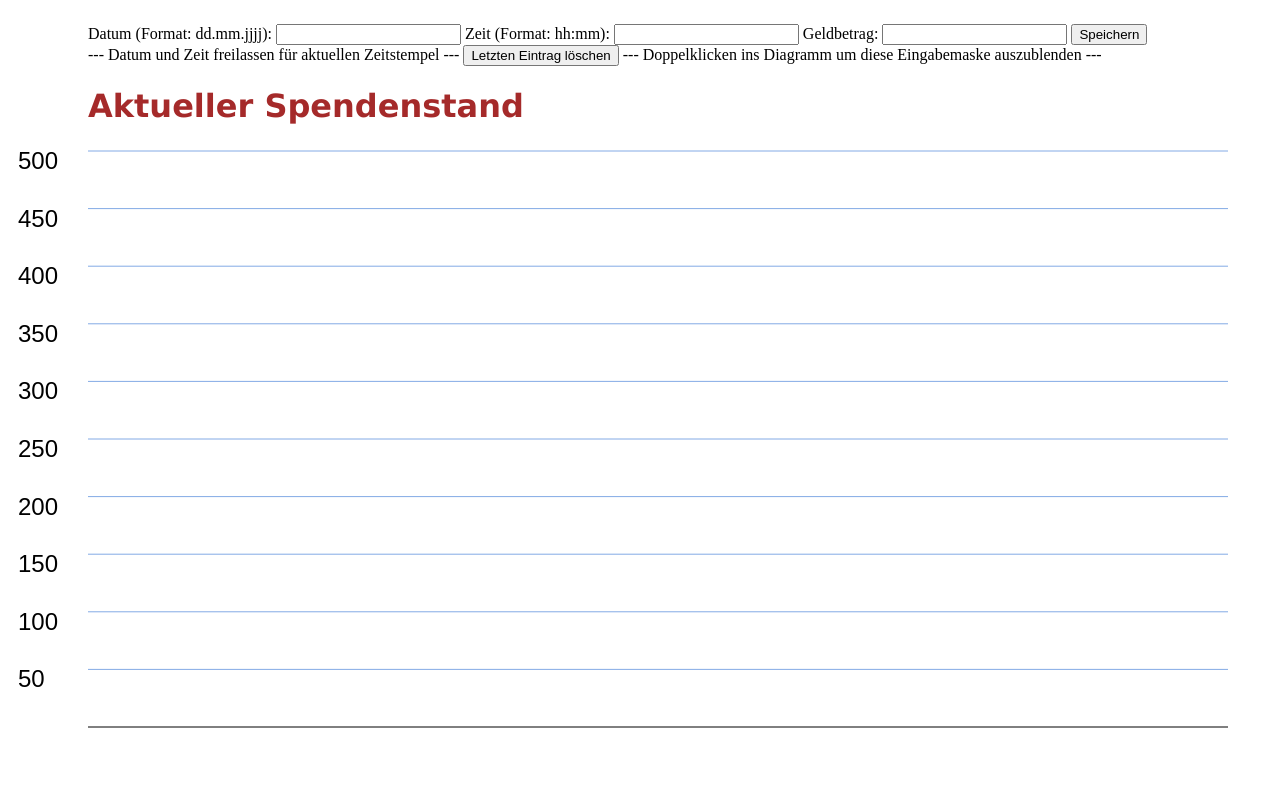
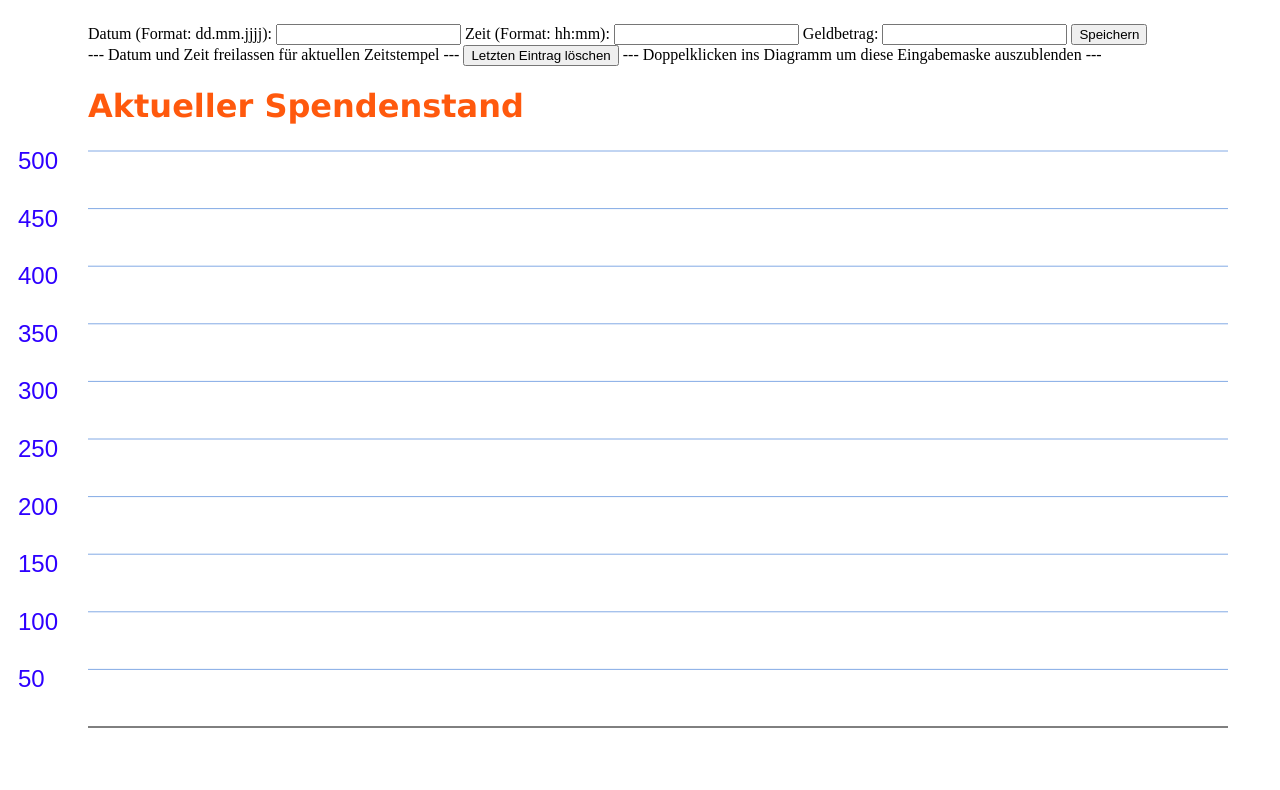
Before and after one commit to ayleenw/charitychart, a plain HTML site: page index.html in a window 1280 px wide. Drawn offline with Linux system fonts and the light colour scheme.

Commit message:
Use G&G colors

```diff
--- a/app.js
+++ b/app.js
@@ -27,14 +27,18 @@ function Init() {
   const dateField = document.getElementById('dateInput');
   const timeField = document.getElementById('timeInput');
   const moneyField = document.getElementById('moneyInput');
+
   let dateStamp;
   let timeStamp;
   let maxHeight = ctx.canvas.height * 0.9;
   let maxValue = 500;
   const initialMax = maxValue;
+  let dataEntryVisible = false;
+
   const lineOuter = '#000';
   const lineInner = '#83aae5';
-  let dataEntryVisible = false;
+  const myGreen = '#70AF78';
+  const myBlue = '#2E00FF';
 
   ctx.canvas.addEventListener(
     'dblclick',
@@ -167,7 +171,7 @@ function Init() {
 
     let lineDistance = maxHeight / 10;
     let valueDistance = maxValue / 10;
-    ctx.fillStyle = '#000';
+    ctx.fillStyle = myBlue;
     ctx.strokeStyle = lineInner;
 
     for (let i = 1; i <= 10; i++) {
@@ -187,7 +191,7 @@ function Init() {
     }
     // Print date & time
     for (let i = 0; i < barHeight.length; i++) {
-      ctx.fillStyle = '#000';
+      ctx.fillStyle = myBlue;
       ctx.fillText(
         printDate[i],
         (barWidth + barDistance) * (i + 1),
@@ -199,7 +203,7 @@ function Init() {
         ctx.canvas.height
       );
       // Print bars
-      ctx.fillStyle = '#029534';
+      ctx.fillStyle = myGreen;
       ctx.fillRect(
         (barWidth + barDistance) * (i + 1),
         ctx.canvas.height - barHeight[i] - bottomSpacing,
--- a/index.html
+++ b/index.html
@@ -12,7 +12,7 @@
       h1 {
         font-family: 'Lucida Sans', 'Lucida Sans Regular', 'Lucida Grande',
           'Lucida Sans Unicode', Geneva, Verdana, sans-serif;
-        color: brown;
+        color: #ff590d;
         padding-left: 2.5em;
       }
 
```
